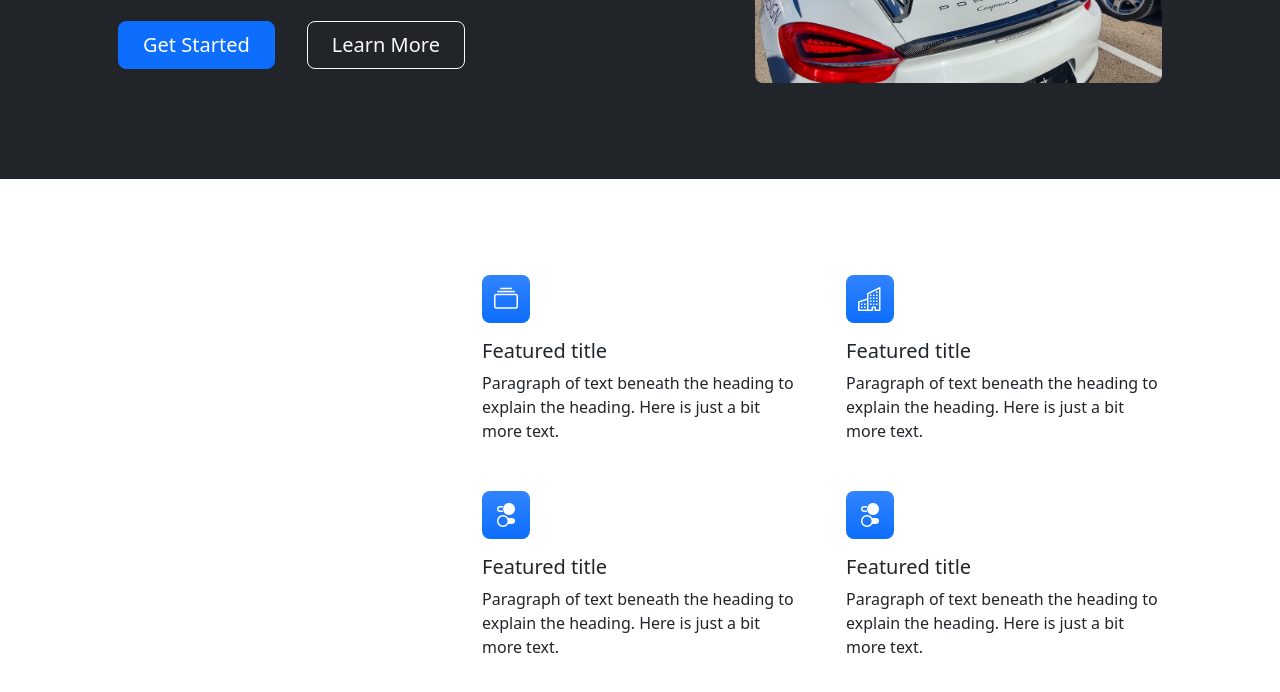
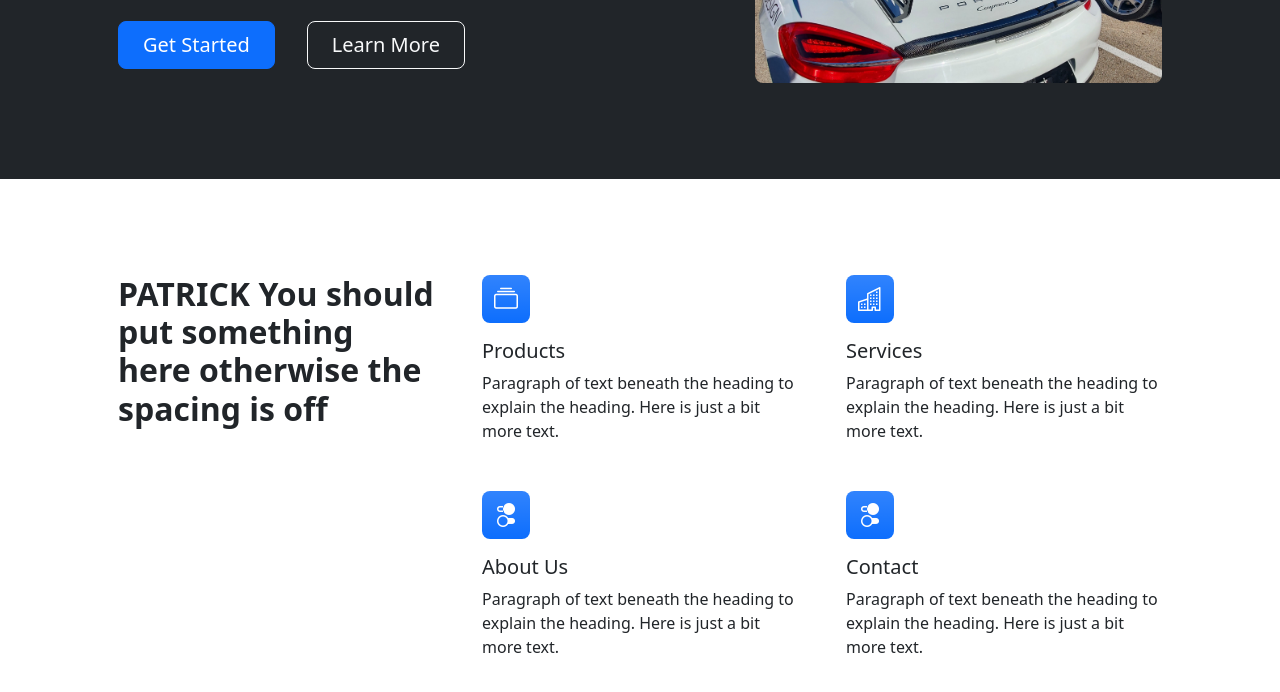
Before and after one commit to ErinClaudio/reimagined-octo-guide, a website: page src/index.html in a window 1280 px wide. Shown: the part 264-956 px from the top of the page. Drawn offline with nearby package versions, Linux system fonts and the light colour scheme; files that its build step writes are made by us from their sources.

Commit message:
Update text

```diff
--- a/src/index.html
+++ b/src/index.html
@@ -74,35 +74,34 @@
     <section class="py-5" id="features">
       <div class="container px-5 my-5">
         <div class="row gx-5">
-          <div class="col-lg-4 mb-5 mb-lg-0">
-          </div>
+          <div class="col-lg-4 mb-5 mb-lg-0"><h2 class="fw-bolder mb-0"> PATRICK You should put something here otherwise the spacing is off</h2></div>
           <div class="col-lg-8">
             <div class="row gx-5 row-cols-1 row-cols-md-2">
               <div class="col mb-5 h-100">
                 <div class="feature bg-primary bg-gradient text-white rounded-3 mb-3"><i class="bi bi-collection"></i>
                 </div>
-                <h2 class="h5">Featured title</h2>
+                <h2 class="h5">Products</h2>
                 <p class="mb-0">Paragraph of text beneath the heading to explain the heading. Here is just a bit more
                   text.</p>
               </div>
               <div class="col mb-5 h-100">
                 <div class="feature bg-primary bg-gradient text-white rounded-3 mb-3"><i class="bi bi-building"></i>
                 </div>
-                <h2 class="h5">Featured title</h2>
+                <h2 class="h5">Services</h2>
                 <p class="mb-0">Paragraph of text beneath the heading to explain the heading. Here is just a bit more
                   text.</p>
               </div>
               <div class="col mb-5 mb-md-0 h-100">
                 <div class="feature bg-primary bg-gradient text-white rounded-3 mb-3"><i class="bi bi-toggles2"></i>
                 </div>
-                <h2 class="h5">Featured title</h2>
+                <h2 class="h5">About Us</h2>
                 <p class="mb-0">Paragraph of text beneath the heading to explain the heading. Here is just a bit more
                   text.</p>
               </div>
               <div class="col h-100">
                 <div class="feature bg-primary bg-gradient text-white rounded-3 mb-3"><i class="bi bi-toggles2"></i>
                 </div>
-                <h2 class="h5">Featured title</h2>
+                <h2 class="h5">Contact</h2>
                 <p class="mb-0">Paragraph of text beneath the heading to explain the heading. Here is just a bit more
                   text.</p>
               </div>
```
